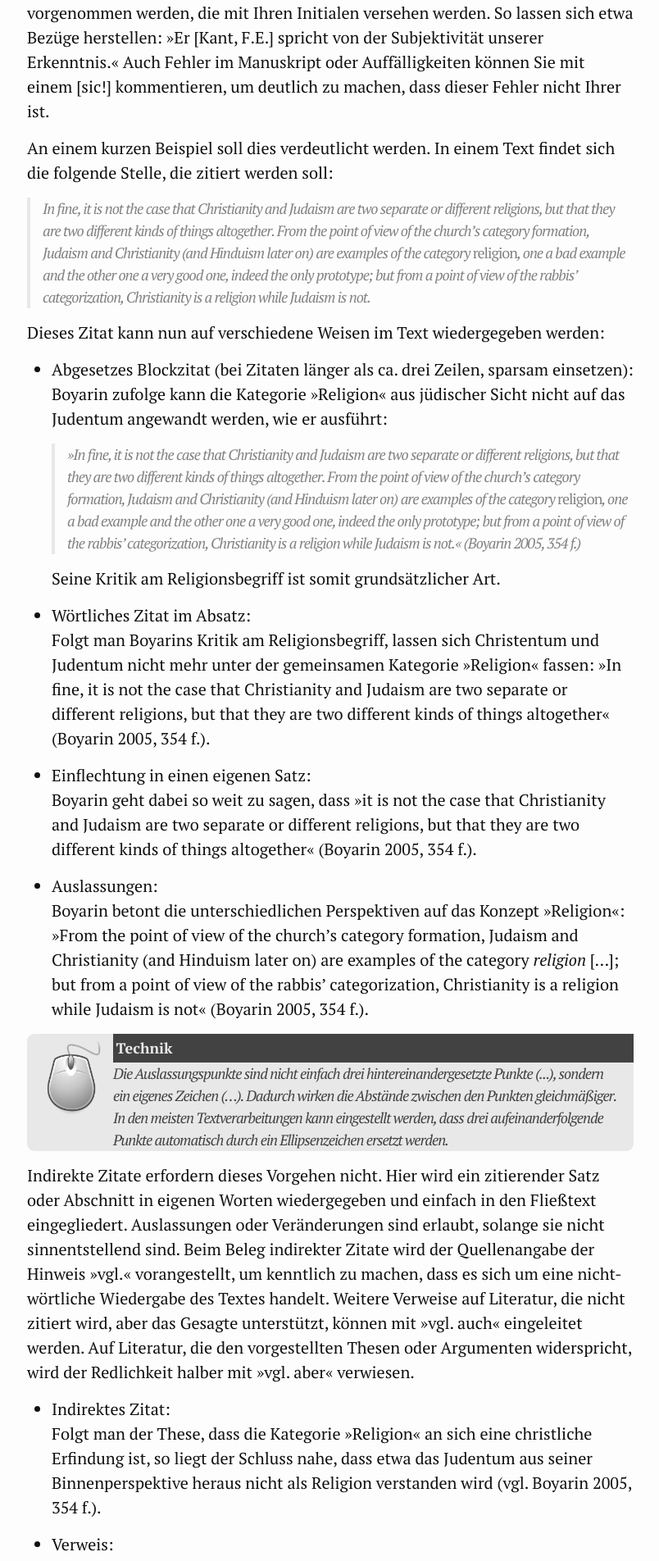
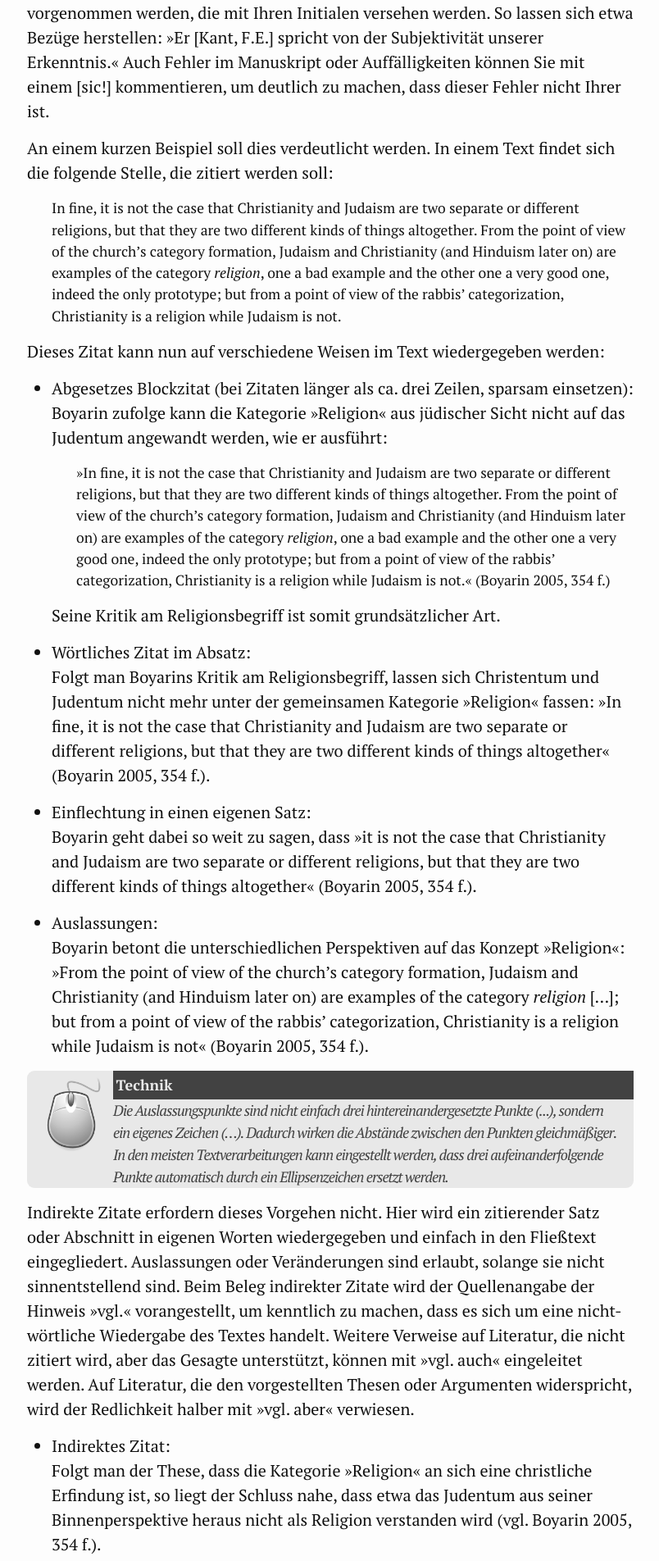
Before and after one commit to CERES-RUB/wissenschaftliches-arbeiten, a Jekyll site: the page built from 05_Zitieren.md, in a window 1280 px wide. Shown: the part 1916-3820 px from the top of the page at 82% size, without its empty margins (237-1041 px from the left). Built offline with Jekyll 4.4.1, drawn with Linux system fonts in a browser that asks for light colours.

Commit message:
Change blockquote rendering

```diff
--- a/_sass/_base.scss
+++ b/_sass/_base.scss
@@ -110,7 +110,7 @@ a {
 /**
  * Blockquotes
  */
-blockquote {
+/**blockquote {
     color: $grey-color;
     border-left: 4px solid $grey-color-light;
     padding-left: $spacing-unit / 2;
@@ -124,6 +124,14 @@ blockquote {
 
     em, i {
         font-style: normal;
+    }
+}**/
+blockquote {
+    margin-left: $spacing-unit;
+    font-size: $small-font-size;
+
+    > :last-child {
+        margin-bottom: 0;
     }
 }
 
```
